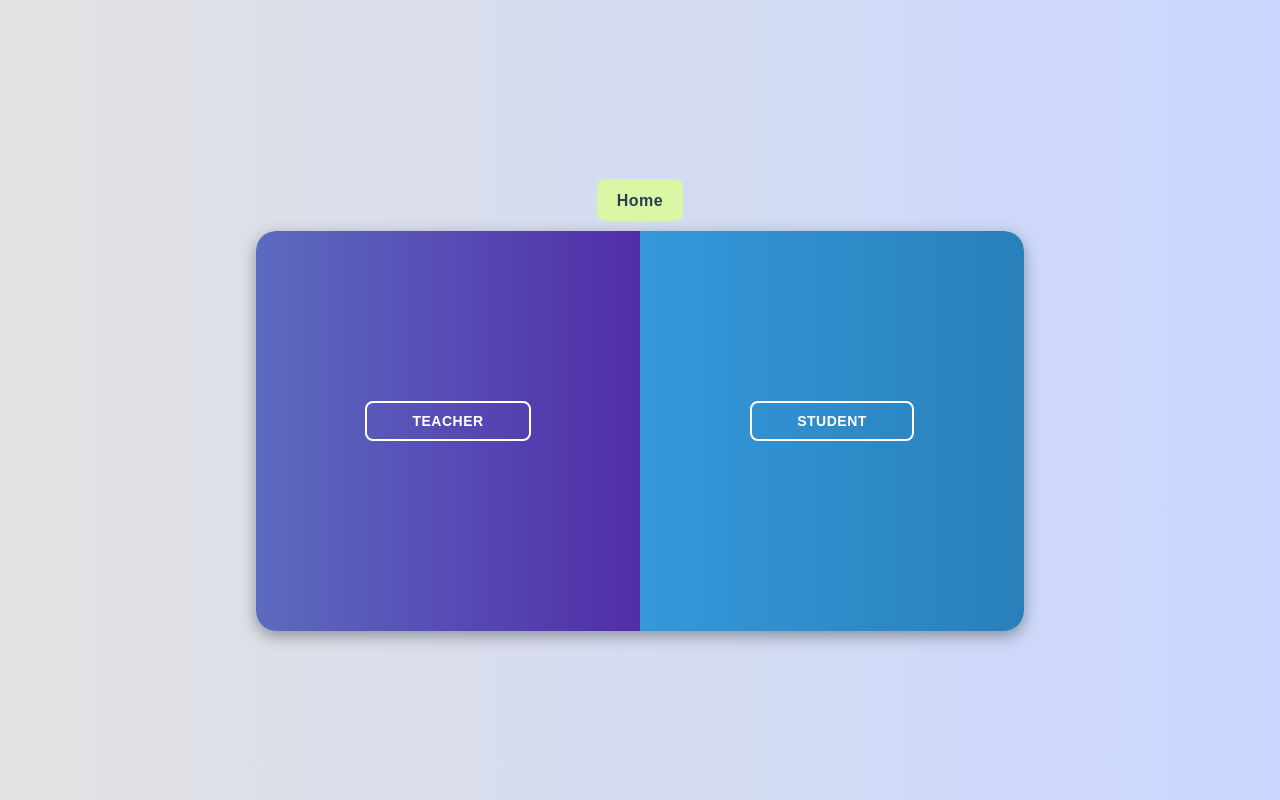
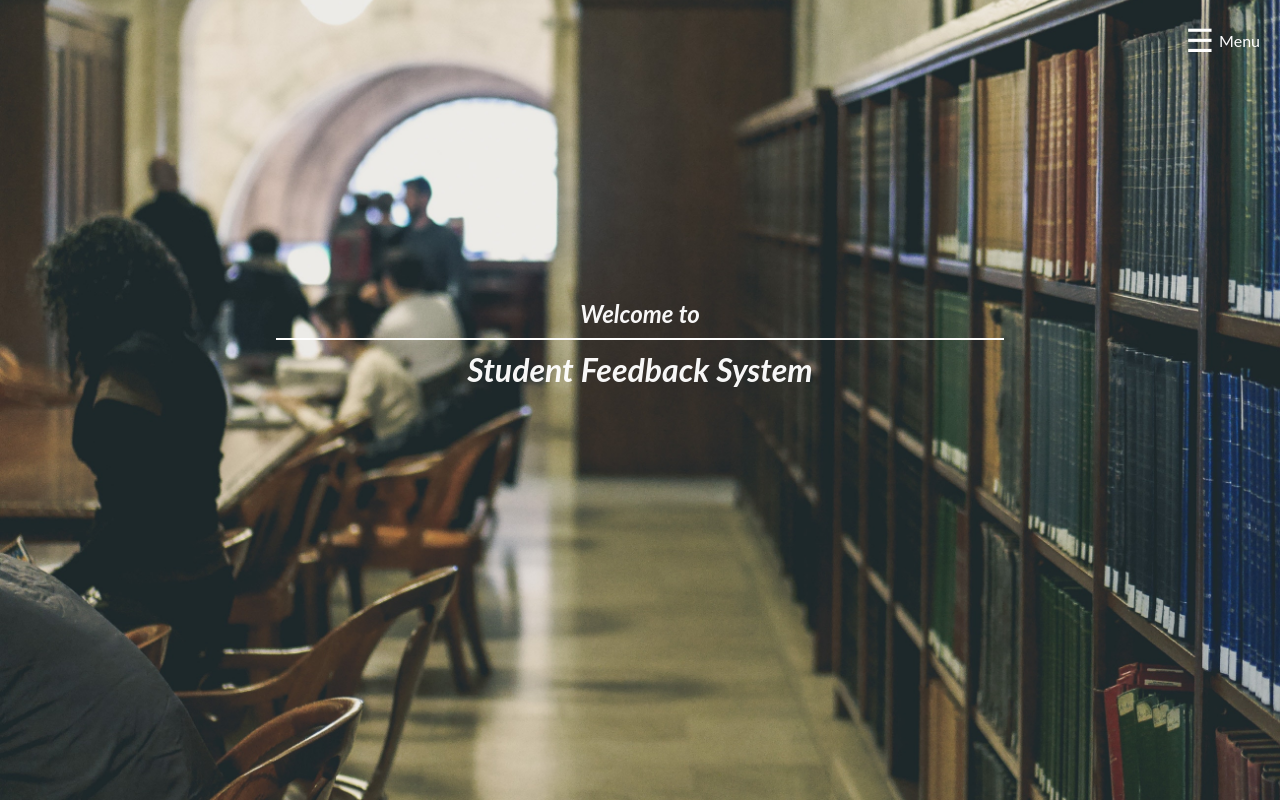
Before and after one commit to tousifJaved/Anonymous-Feedback, a website: page frontend/home.html in a window 1280 px wide. Drawn offline with Linux system fonts and the light colour scheme.

Commit message:
Update Homepage

```diff
--- a/frontend/css/homeStyle.css
+++ b/frontend/css/homeStyle.css
@@ -2,119 +2,120 @@
   margin: 0;
   padding: 0;
   box-sizing: border-box;
-	font-family: "Montserrat", sans-serif;
+  font-family: "Lato", sans-serif;
 }
 
 body {
-	background-color: #c9d6ff;
-	background: linear-gradient(to right, #e2e2e2, #c9d6ff);
+  height: 100vh;
   display: flex;
-	flex-direction: column;
   align-items: center;
   justify-content: center;
-	height: 100vh;
-	margin: 0;
+  position: relative;
+  overflow: hidden;
 }
 
-#home-button {
-	font-size: 1.2rem;
-	margin: 10px;
-	padding: 10px 20px;
-	border: none;
-	background-color: #daf7a6;
-	color: #2c3e50;
-	border-radius: 8px;
-	cursor: pointer;
-	transition: background-color 0.3s ease, transform 0.3s ease;
-	font-weight: 600;
-	letter-spacing: 0.5px;
+.background {
+  position: absolute;
+  top: 0;
+  left: 0;
+  width: 100%;
+  height: 100%;
+  z-index: -1;
+  background-image: url("../images/Bg-Image.jpg");
+  background-size: cover;
+  background-position: center;
 }
 
-#home-button:hover {
-	transform: scale(1.05);
-	background-color: #c7f09d;
+.quote-container {
+  position: absolute;
+  top: 43%;
+  left: 50%;
+  transform: translate(-50%, -50%);
+  color: hsla(0, 0%, 100%, 0.966);
+  font-weight: 300;
+  font-style: italic;
+  padding: 20px;
+  text-align: center;
+  width: 60%;
 }
 
-#home {
-	font-weight: 600;
-	font-size: 1rem;
+.divider {
+  border: none;
+  height: 2px;
+  background-color: white;
+  margin: 10px 0;
 }
 
-a {
-	text-decoration: none;
-	color: inherit;
+h1 {
+  font-size: 1.5rem;
+  font-family: "Lato", sans-serif;
+  margin-bottom: 10px;
 }
 
-.container {
-	background-color: #fff;
-	border-radius: 20px;
-	box-shadow: 0 5px 15px rgba(0, 0, 0, 0.35);
-	overflow: hidden;
-	width: 768px;
-	max-width: 100%;
-	min-height: 400px;
-	display: flex;
+h2 {
+  margin: 0;
+  font-size: 2em;
+  font-family: "Lato", sans-serif;
 }
 
-.form-container {
-	width: 50%;
-	padding: 30px;
-	display: flex;
-	flex-direction: column;
-	align-items: center;
-	justify-content: center;
-	transition: all 0.6s ease-in-out;
+p {
+  font-size: 1.5rem;
 }
 
-.left-side {
-	background: linear-gradient(to right, #5c6bc0, #512da8);
-	color: #fff;
+.dropdown-menu {
+  position: absolute;
+  top: 20px;
+  right: 20px;
+  z-index: 10;
   display: flex;
-	flex-direction: column;
-	gap: 20px;
+  align-items: center;
 }
 
-.right-side {
-	background: linear-gradient(to right, #3498db, #2980b9);
-	color: #fff;
-	gap: 20px;
+.menu-icon {
+  font-size: 2rem;
+  cursor: pointer;
+  color: white;
 }
 
-.button-group {
-	display: flex;
+.dropdown-content {
+  display: none;
+  position: absolute;
+  right: 0;
+  top: 40px;
+  background-color: #ffffff;
+  border: 2px solid #e2e2e2;
+  border-radius: 8px;
+  min-width: 200px;
+  box-shadow: 0px 8px 16px 0px rgba(0, 0, 0, 0.2);
+  z-index: 1;
   flex-direction: column;
-	gap: 20px;
 }
 
-.button {
-	background-color: transparent;
-	color: #fff;
+.dropdown-content a {
+  color: #2c3e50;
+  padding: 12px 16px;
+  text-decoration: none;
+  display: block;
+  font-weight: 600;
+  text-align: left;
   font-size: 14px;
-	padding: 10px 45px;
-	border: 2px solid #fff;
-	border-radius: 8px;
-	font-weight: 600;
   letter-spacing: 0.5px;
-	text-transform: uppercase;
-	cursor: pointer;
-	transition: background-color 0.3s ease;
+  transition: background-color 0.3s ease, transform 0.2s ease;
+  border-bottom: 1px solid #e2e2e2;
 }
 
-.button:hover {
-	background-color: rgba(255, 255, 255, 0.3);
+.dropdown-content a:last-child {
+  border-bottom: none;
 }
 
-.hidden {
-	display: none;
+.dropdown-content a:hover {
+  background-color: #3498db;
+  color: #fff;
+  transform: translateX(5px);
 }
 
-#teacher-options{
-  display: flex;
-  flex-direction: column;
-  gap: 20px;
+.menu-text {
+  font-size: 1rem;
+  color: white;
+  margin-left: 5px;
 }
-#student-options{
-  display: flex;
-  flex-direction: column;
-  gap: 20px;
-}
--- a/frontend/css/loginStyle.css
+++ b/frontend/css/loginStyle.css
@@ -11,7 +11,7 @@ body {
 	align-items: center;
 	width: 100vw;
 	height: 100vh;
-	background: linear-gradient(to right, #5c6bc0, #512da8);
+	background: linear-gradient(to right, #b2b2ec, #9fa8da);
 }
 
 #home-button {
@@ -56,7 +56,6 @@ a {
 	width: 320px;
 	transition: transform 0.3s ease, box-shadow 0.3s ease;
 }
-
 .card:hover {
 	transform: scale(1.05);
 	box-shadow: 0 4px 8px rgba(0, 0, 0, 0.2);
--- a/frontend/css/registrationStyle.css
+++ b/frontend/css/registrationStyle.css
@@ -11,7 +11,7 @@ body {
 	align-items: center;
 	width: 100vw;
 	height: 100vh;
-	background: linear-gradient(to right, #3498db, #2980b9);
+	background: linear-gradient(to right, #87ceeb, #6495ed);
 }
 
 #home-button {
--- a/frontend/home.html
+++ b/frontend/home.html
@@ -1,6 +1,5 @@
 <!DOCTYPE html>
 <html lang="en">
-
   <head>
     <meta charset="UTF-8" />
     <meta name="viewport" content="width=device-width, initial-scale=1.0" />
@@ -9,62 +8,33 @@
   </head>
 
   <body>
-	<div id="home-button">
-		<a href="/" id="home">Home</a>
-	</div>
-
-	<div class="container">
-		<div class="form-container left-side">
-			<a href="#" id="teacher-toggle" class="button">Teacher</a>
-			<div id="teacher-options" class="hidden">
-				<a href="/login.html?role=teacher" class="button hidden" id="teacherLogin">Teacher Login</a>
-				<a href="/register.html?role=teacher" class="button hidden" id="teacherRegistration">Teacher
-					Registration</a>
+    <div class="dropdown-menu">
+      <div class="menu-icon">&#9776;</div>
+      <span class="menu-text">Menu</span>
+      <div class="dropdown-content">
+        <a href="/login.html?role=teacher">Teacher Login</a>
+        <a href="/register.html?role=teacher">Teacher Registration</a>
+        <a href="/login.html?role=student">Student Login</a>
+        <a href="/register.html?role=student">Student Registration</a>
       </div>
     </div>
 
-		<div class="form-container right-side">
-			<a href="#" id="student-toggle" class="button">Student</a>
-			<div id="student-options" class="hidden">
-				<a href="/login.html?role=student" class="button hidden" id="studentLogin">Student Login</a>
-				<a href="/register.html?role=student" class="button hidden" id="studentRegistration">Student
-					Registration</a>
-			</div>
+    <div class="background">
+      <div class="quote-container">
+        <h1>Welcome to</h1>
+        <hr class="divider" />
+        <h2>Student Feedback System</h2>
       </div>
     </div>
 
     <script>
-		document.addEventListener("DOMContentLoaded", function () {
-			const teacherToggle = document.getElementById("teacher-toggle");
-			const studentToggle = document.getElementById("student-toggle");
-			const teacherLogin = document.getElementById("teacherLogin");
-			const teacherRegistration = document.getElementById(
-				"teacherRegistration"
-			);
-			const studentLogin = document.getElementById("studentLogin");
-			const studentRegistration = document.getElementById(
-				"studentRegistration"
-			);
-
-			teacherToggle.addEventListener("click", function () {
-				teacherToggle.classList.add("hidden");
-				teacherLogin.classList.remove("hidden");
-				teacherRegistration.classList.remove("hidden");
-				studentLogin.classList.add("hidden");
-				studentRegistration.classList.add("hidden");
-				studentToggle.classList.remove("hidden");
-			});
-
-			studentToggle.addEventListener("click", function () {
-				studentToggle.classList.add("hidden");
-				studentLogin.classList.remove("hidden");
-				studentRegistration.classList.remove("hidden");
-				teacherLogin.classList.add("hidden");
-				teacherRegistration.classList.add("hidden");
-				teacherToggle.classList.remove("hidden");
-			});
+      document
+        .querySelector(".menu-icon")
+        .addEventListener("click", function () {
+          const dropdownContent = document.querySelector(".dropdown-content");
+          dropdownContent.style.display =
+            dropdownContent.style.display === "flex" ? "none" : "flex";
         });
     </script>
   </body>
-
 </html>
```
Also changed, not shown: frontend/images/Bg-Image.jpg (added). Lines whose indentation alone changed are shown as unchanged.
